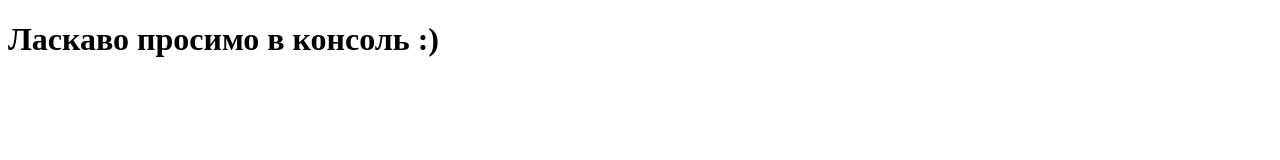
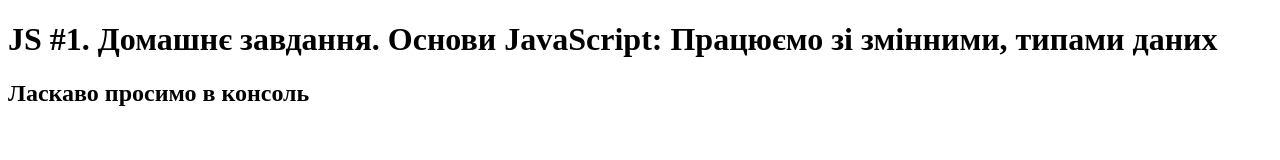
Before and after one commit to Andrusi4ka/Fullstack-home-work-18, a plain HTML site: page index.html in a window 1280 px wide. Drawn offline with Linux system fonts and the light colour scheme.

Commit message:
Finish commit!!! :)

```diff
--- a/index.html
+++ b/index.html
@@ -8,7 +8,8 @@
 </head>
 
 <body>
-    <h1>Ласкаво просимо в консоль :)</h1>
+    <h1>JS #1. Домашнє завдання. Основи JavaScript: Працюємо зі змінними, типами даних</h1>
+    <h2>Ласкаво просимо в консоль</h2>
     <script src="js/main.js"></script>
 </body>
 
```
Also changed, not shown: js/main.js (+22 -4 lines).
